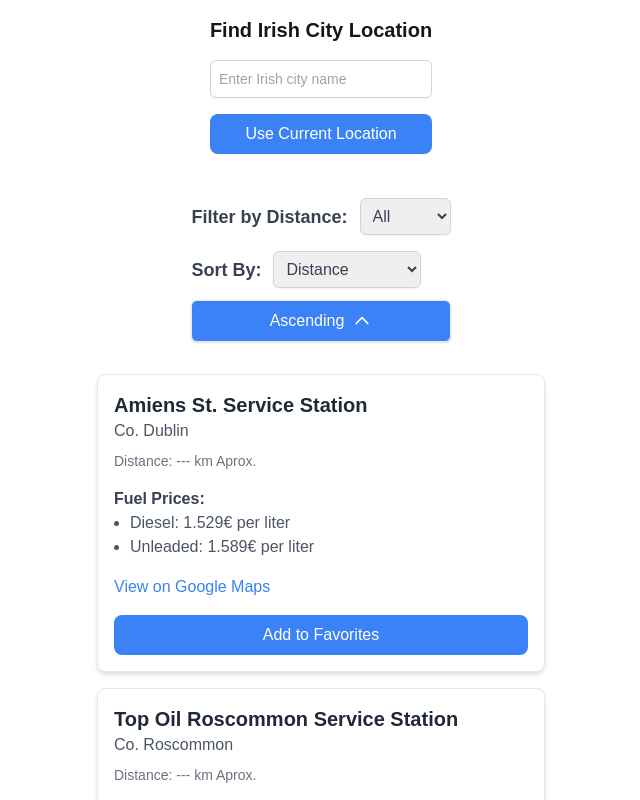
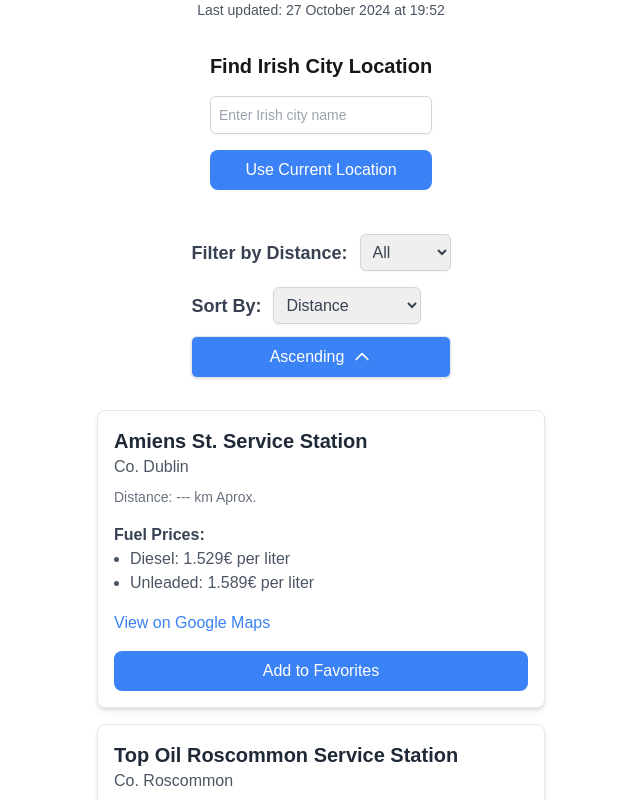
Before and after one commit to jhonnyfc/cheap-irish-fuel-app, a Next.js app: page / in a window 1280 px wide. Shown: the top 800 px of the page, without its empty margins (319-959 px from the left). Built offline with nearby package versions, Linux system fonts and the light colour scheme.

Commit message:
feat: show whe was the data updated

```diff
--- a/src/app/page.tsx
+++ b/src/app/page.tsx
@@ -50,6 +50,15 @@
   const [distanceFilter, setDistanceFilter] = useState<number | null>(null);
   const [sortBy, setSortBy] = useState<string>("distance");
   const [sortOrder, setSortOrder] = useState<"asc" | "desc">("asc");
+
+  const updateDate = new Date(petrolStationsData.updateDate);
+  const formattedDate = updateDate.toLocaleString("en-GB", {
+    day: "numeric",
+    month: "long",
+    year: "numeric",
+    hour: "2-digit",
+    minute: "2-digit",
+  });
 
   const setCityNameFromLatLong = async (
     latitude: number,
@@ -139,6 +148,10 @@
 
   return (
     <div className="flex flex-col items-center">
+      <p className="text-sm text-gray-600 mb-4">
+        Last updated: {formattedDate}
+      </p>
+
       <SearchComponent
         city={city}
         location={location}
```
